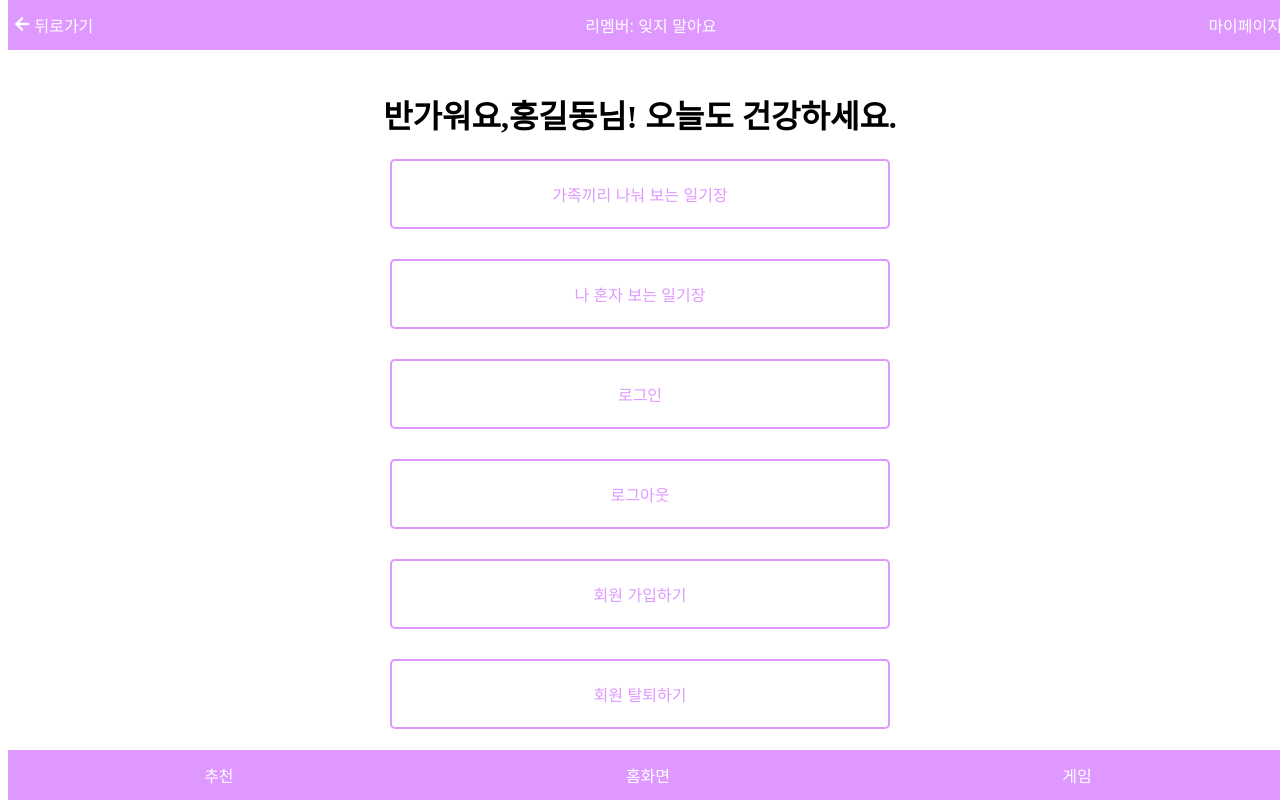
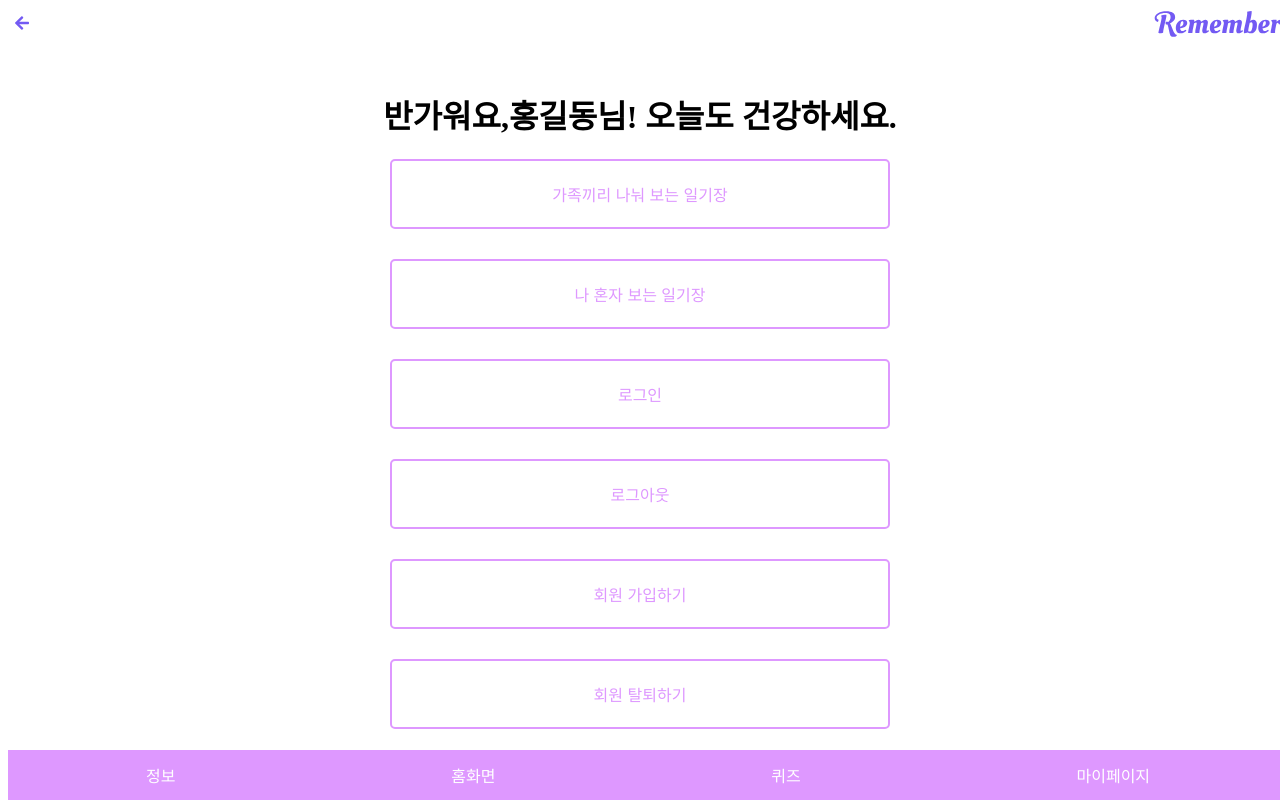
Before and after one commit to JOOMINSE0/Team14, a React (Create React App) app: page /mypage in a window 1280 px wide. Built offline with nearby package versions, Linux system fonts and the light colour scheme.

Commit message:
[FIX] 마이페이지 경로 헤덩[서 네브바로 변경

```diff
--- a/src/component/Header/Header.jsx
+++ b/src/component/Header/Header.jsx
@@ -3,6 +3,7 @@ import { useNavigate } from 'react-router-dom';
 import { FaArrowLeft } from 'react-icons/fa';
 import './Header.scss';
 import { Link } from 'react-router-dom';
+import remember_logo from '../../assets/logo_header_remember.svg';
 
 function Header() {
     const navigate = useNavigate();
@@ -14,15 +15,15 @@ function Header() {
     return (
         <div className="header-bar">
             <button className="header-button" onClick={goBack}>
-                <FaArrowLeft /> 뒤로가기
+                <FaArrowLeft />
             </button>
 
             <button className="header-button">
-                <Link to="/main" className="mypage-link">리멤버: 잊지 말아요</Link>
+                <Link to="/main" className="mypage-link">
+                    <img src={remember_logo} alt="이미지" />
+                </Link>
             </button>
-            <button className="header-button">
-                <Link to="/mypage" className="mypage-link">마이페이지</Link>
-            </button>
+
         </div>
     );
 }
--- a/src/component/Header/Header.scss
+++ b/src/component/Header/Header.scss
@@ -3,7 +3,7 @@
     top: 0;
     width: 100%;
     height: 50px;
-    background-color: #DE98FF;
+    background-color: white;
     /* 연보라색 */
     display: flex;
     justify-content: space-between;
@@ -12,9 +12,9 @@
 
     .header-button {
         //뒤로가기 버튼
-        background-color: #DE98FF;
+        background-color: white;
         border: none;
-        color: white;
+        color: #735AF3;
         font-size: 16px;
         cursor: pointer; //마우스 커서를 손가락 모양으로 변경!
 
@@ -26,6 +26,11 @@
     color: white;
 }
 
+.mypage-link {
+    text-decoration: none;
+    color: #735AF3;
+}
+
 .sizedbox {
     width: 100px;
 }
--- a/src/component/Nav/Nav.jsx
+++ b/src/component/Nav/Nav.jsx
@@ -6,13 +6,16 @@ function Nav() {
     return (
         <div className="navigation-bar">
             <button className="nav-button recommended">
-                <Link to="/suggest" className="nav-link">추천</Link>
+                <Link to="/suggest" className="nav-link">정보</Link>
             </button>
             <button className="nav-button home">
                 <Link to="/main" className="nav-link">홈화면</Link>
             </button>
             <button className="nav-button game">
-                <Link to="/maingamepage" className="nav-link">게임</Link>
+                <Link to="/maingamepage" className="nav-link">퀴즈</Link>
+            </button>
+            <button className="nav-button mypage">
+                <Link to="/mypage" className="nav-link">마이페이지</Link>
             </button>
         </div>
     );
--- a/src/component/Nav/Nav.scss
+++ b/src/component/Nav/Nav.scss
@@ -27,6 +27,11 @@
         &.game {
             /* 스타일 필요 시 여기에 추가 */
         }
+
+        &.mypage {
+            /* 스타일 필요 시 여기에 추가 */
+        }
+
     }
 }
 
--- a/src/pages/Main/Main.scss
+++ b/src/pages/Main/Main.scss
@@ -5,7 +5,7 @@
     /* 화면 우측에 배치 */
     width: 150px;
     height: 30px;
-    background-color: #DE98FF;
+    background-color: #735AF3;
     display: flex;
     justify-content: center;
     /* 가로 중앙 정렬 */
@@ -21,7 +21,7 @@
 
 .mypage-link {
     text-decoration: none;
-    color: white;
+    color: #735AF3;
 }
 
 .content {
@@ -50,23 +50,23 @@
     height: 50px;
     background-color: transparent;
     /* 배경을 투명으로 설정 */
-    border: 2px solid #DE98FF;
+    border: 2px solid #735AF3;
     border-radius: 5px;
-    color: #DE98FF;
+    color: #735AF3;
     font-size: 16px;
     cursor: pointer;
     transition: background-color 0.3s;
     /* 배경색 전환 애니메이션 */
 
     &.selected {
-        background-color: #DE98FF;
+        background-color: #735AF3;
         /* 선택된 버튼의 배경색을 변경 */
         color: white;
         /* 텍스트 색상 변경 */
     }
 
     &:hover {
-        background-color: #DE98FF;
+        background-color: #735AF3;
         /* 마우스 호버 시 배경색 변경 */
         color: white;
         /* 텍스트 색상 변경 */
@@ -78,23 +78,23 @@
     height: 50px;
     background-color: transparent;
     /* 배경을 투명으로 설정 */
-    border: 2px solid #DE98FF;
+    border: 2px solid #735AF3;
     border-radius: 5px;
-    color: #DE98FF;
+    color: #735AF3;
     font-size: 16px;
     cursor: pointer;
     transition: background-color 0.3s;
     /* 배경색 전환 애니메이션 */
 
     &.selected {
-        background-color: #DE98FF;
+        background-color: #735AF3;
         /* 선택된 버튼의 배경색을 변경 */
         color: white;
         /* 텍스트 색상 변경 */
     }
 
     &:hover {
-        background-color: #DE98FF;
+        background-color: #735AF3;
         /* 마우스 호버 시 배경색 변경 */
         color: white;
         /* 텍스트 색상 변경 */
--- a/src/pages/Splash/Splash.jsx
+++ b/src/pages/Splash/Splash.jsx
@@ -1,6 +1,7 @@
 import React, { useEffect } from "react";
 import { BrowserRouter as Router, Route, Routes, useNavigate } from "react-router-dom";
 import './Splash.scss';
+import remember_logo from '../../assets/logo_header_remember.svg';
 
 function Splash() {
     const navigate = useNavigate();
@@ -17,7 +18,7 @@ function Splash() {
     return (
         <div className="splash-margin">
             <div className="splash-text">
-                <h1>REMEMBER</h1>
+                <img src={remember_logo} alt="이미지" />
                 <p>우리 가족을 기억해</p>
                 <p>소중한 나를 기억해</p>
             </div>
--- a/src/pages/Splash/Splash.scss
+++ b/src/pages/Splash/Splash.scss
@@ -3,6 +3,7 @@
     align-items: start; // 수직 방향 중앙 정렬
     justify-content: center; // 수평 방향 시작 정렬
     flex-direction: column;
+    color: #735AF3;
 }
 
 .splash-margin {
```
